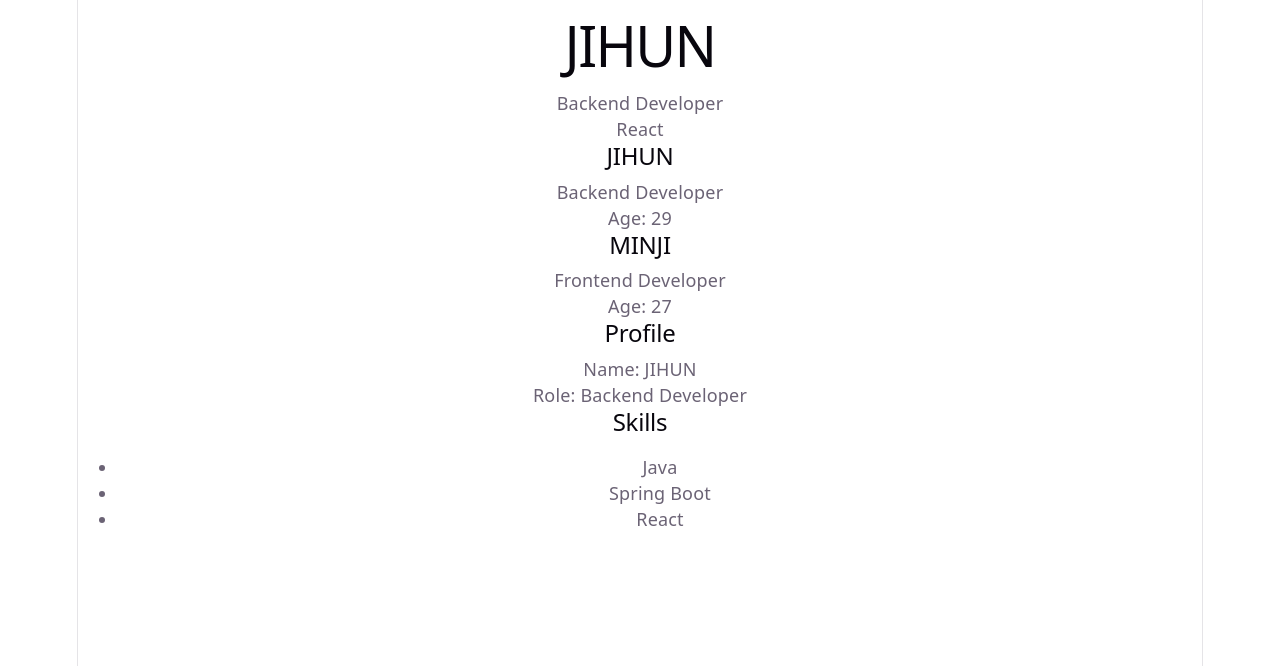
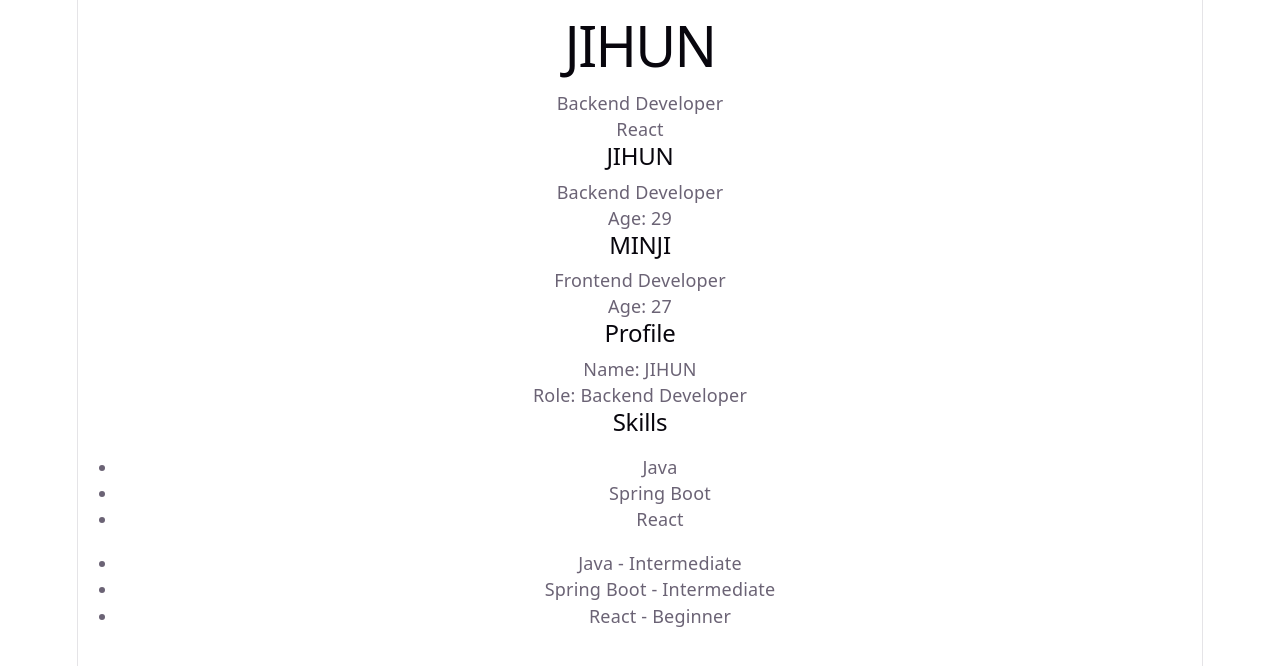
Before and after one commit to kho903/dev-journey, a React (Vite) app in the folder learning/react/01-fundamentals/practice/react-fundamentals-practice/: page / in a window 1280 px wide. Shown: the top 666 px of the page. Built offline with nearby package versions, Linux system fonts and the light colour scheme.

Commit message:
feat: implement array rendering practice
Refs #22

```diff
--- a/learning/react/01-fundamentals/practice/react-fundamentals-practice/src/App.jsx
+++ b/learning/react/01-fundamentals/practice/react-fundamentals-practice/src/App.jsx
@@ -1,6 +1,7 @@
 import Profile from "./practice/01-jsx-component/Practice.jsx";
 import PropsPractice from "./practice/02-props/Practice.jsx";
 import ChildrenPractice from "./practice/03-children-composition/Practice.jsx";
+import ArrayRenderingPractice from "./practice/04-array-rendering/Practice.jsx";
 
 function App() {
   return (
@@ -8,6 +9,7 @@ function App() {
       <Profile />
       <PropsPractice />
       <ChildrenPractice />
+      <ArrayRenderingPractice />
     </section>
   );
 }
--- /dev/null
+++ b/learning/react/01-fundamentals/practice/react-fundamentals-practice/src/practice/04-array-rendering/Practice.jsx
@@ -0,0 +1,25 @@
+const skills = [
+  { id: 1, name: "Java", level: "Intermediate" },
+  { id: 2, name: "Spring Boot", level: "Intermediate" },
+  { id: 3, name: "React", level: "Beginner" },
+];
+
+function SkillItem({ name, level }) {
+  return (
+    <li>
+      {name} - {level}
+    </li>
+  );
+}
+
+function ArrayRenderingPractice() {
+  return (
+    <ul>
+      {skills.map((skill) => (
+        <SkillItem key={skill.id} name={skill.name} level={skill.level} />
+      ))}
+    </ul>
+  );
+}
+
+export default ArrayRenderingPractice;
```
